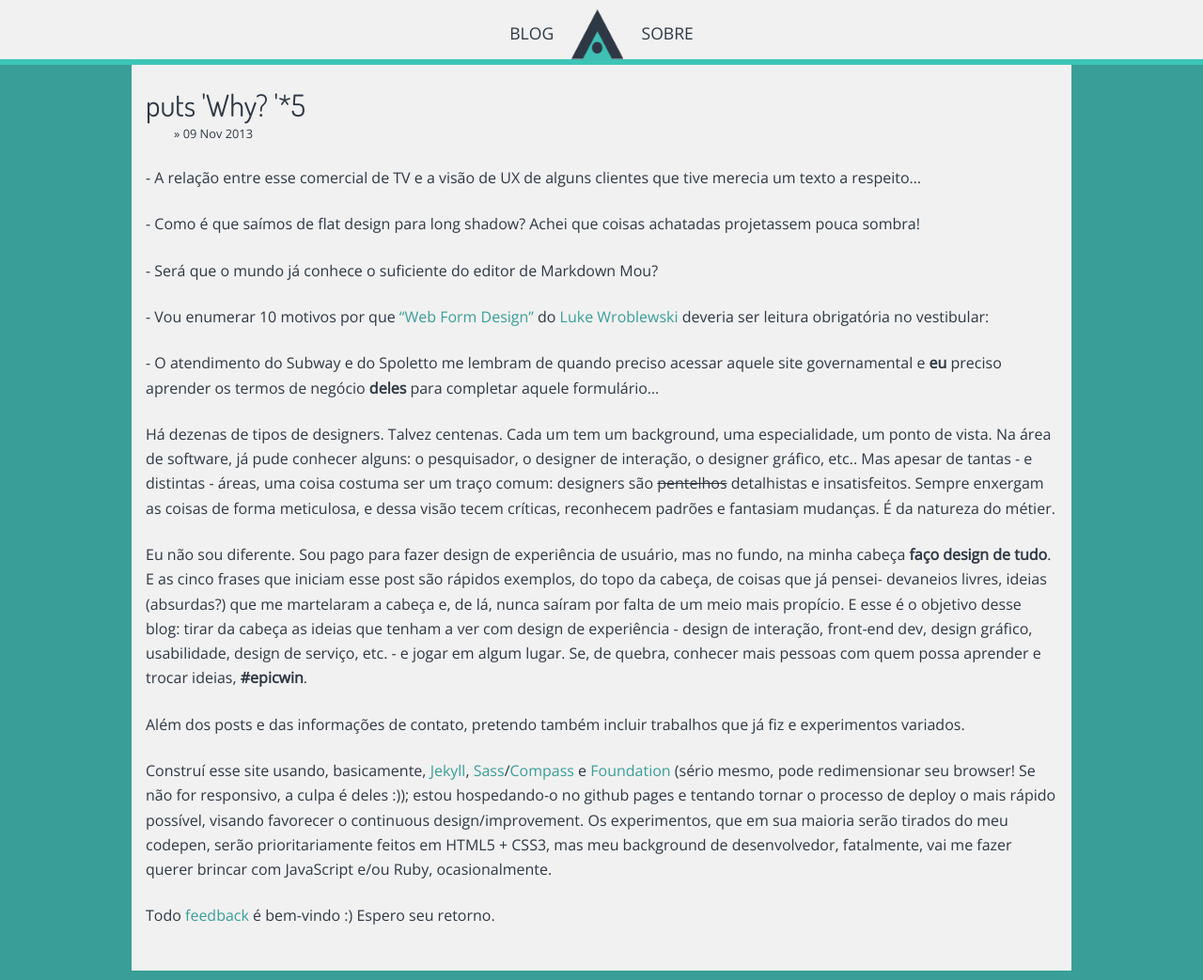
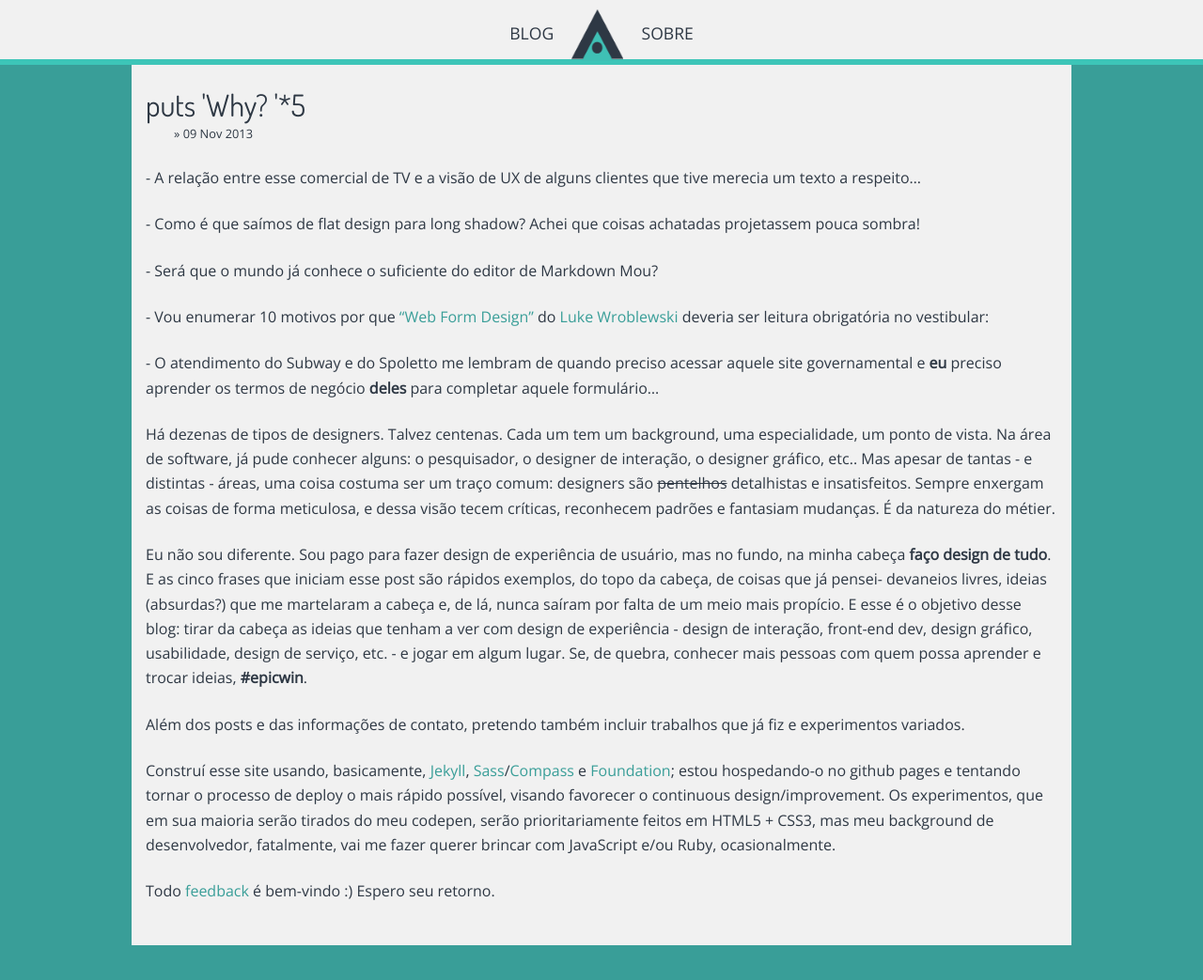
Before and after one commit to albogabriel/gabrielalbo.com, a Jekyll site: the page built from _posts/2013-11-9-5-whys.markdown, in a window 1280 px wide. Shown: the whole page at 94% size. Built offline with Jekyll 4.4.1, drawn with Linux system fonts in a browser that asks for light colours; Markdown is read by kramdown in place of the engine named in the settings; after the commit the page ends 1016 px from its top, so only the background shows below that.

```diff
--- a/_posts/2013-11-9-5-whys.markdown
+++ b/_posts/2013-11-9-5-whys.markdown
@@ -20,6 +20,6 @@
 
 Além dos posts e das informações de contato, pretendo também incluir trabalhos que já fiz e experimentos variados.
 
-Construí esse site usando, basicamente, [Jekyll](http://jekyllrb.com/), [Sass](http://sass-lang.com/)/[Compass](http://compass-style.org/) e [Foundation](http://foundation.zurb.com/) (sério mesmo, pode redimensionar seu browser! Se não for responsivo, a culpa é deles :)); estou hospedando-o no github pages e tentando tornar o processo de deploy o mais rápido possível, visando favorecer o continuous design/improvement. Os experimentos, que em sua maioria serão tirados do meu codepen, serão prioritariamente feitos em HTML5 + CSS3, mas meu background de desenvolvedor, fatalmente, vai me fazer querer brincar com JavaScript e/ou Ruby, ocasionalmente.
+Construí esse site usando, basicamente, [Jekyll](http://jekyllrb.com/), [Sass](http://sass-lang.com/)/[Compass](http://compass-style.org/) e [Foundation](http://foundation.zurb.com/); estou hospedando-o no github pages e tentando tornar o processo de deploy o mais rápido possível, visando favorecer o continuous design/improvement. Os experimentos, que em sua maioria serão tirados do meu codepen, serão prioritariamente feitos em HTML5 + CSS3, mas meu background de desenvolvedor, fatalmente, vai me fazer querer brincar com JavaScript e/ou Ruby, ocasionalmente.
 
 Todo [feedback](https://mail.google.com/mail?view=cm&tf=0&to=gabriel@albo.com.br) é bem-vindo :) Espero seu retorno.
```
